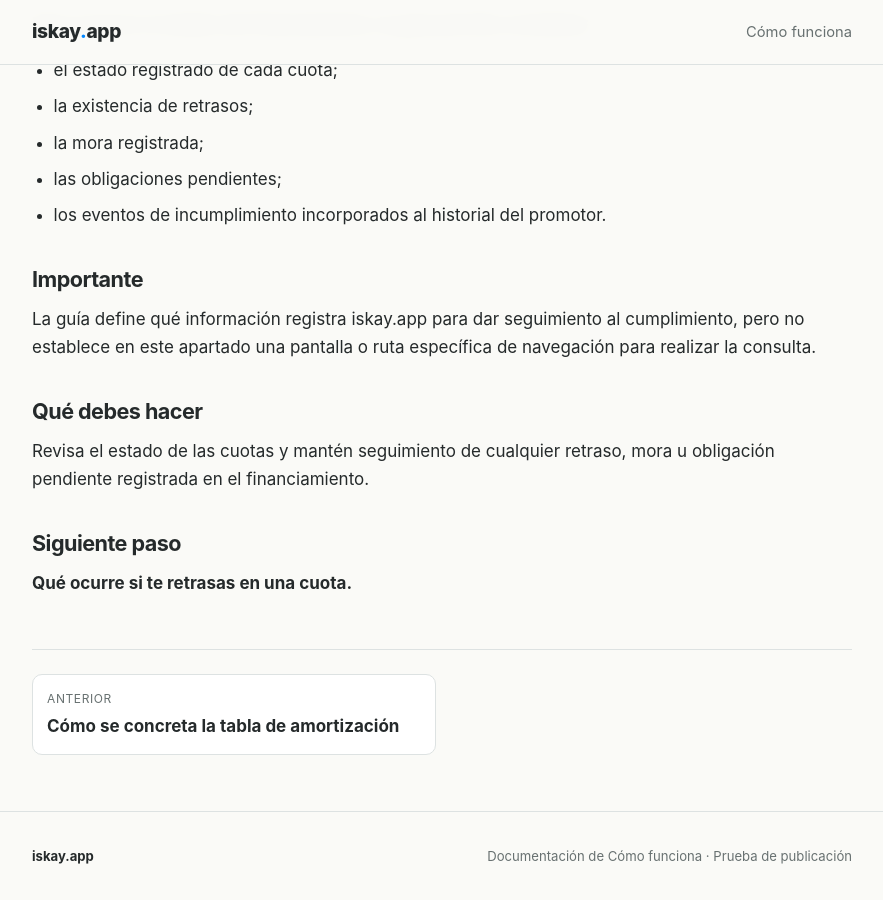
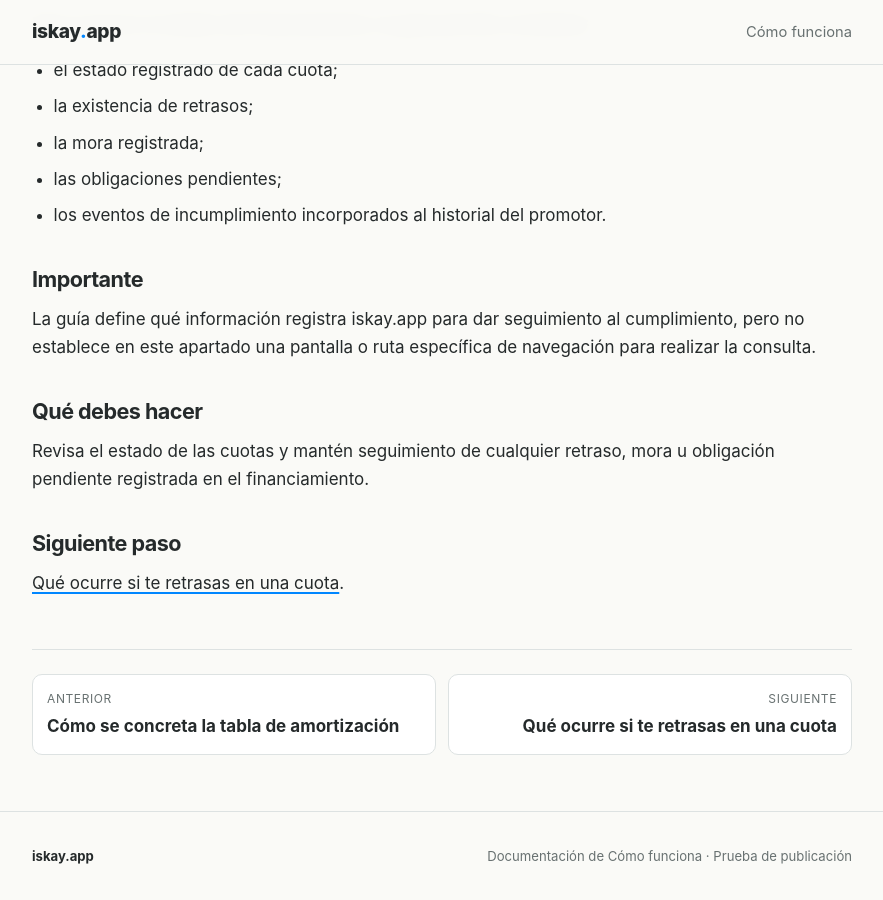
Before and after one commit to iskayApp/como-funciona, a Jekyll site: the page built from ideas/financiamiento-reembolsable/promotores/06-cumple-y-da-seguimiento/29-como-consultar-el-cumplimiento-del-financiamiento.md, in a window 1280 px wide and 900 px high, scrolled down 1313 px. Shown: the whole window, without its empty margins (198-1081 px from the left). Built offline with Jekyll 4.4.1, drawn with Linux system fonts in a browser that asks for light colours; some of the changed lines change nothing that is shown.

Commit message:
docs: enlazar ficha 29 con ficha 30

```diff
--- a/ideas/financiamiento-reembolsable/promotores/06-cumple-y-da-seguimiento/29-como-consultar-el-cumplimiento-del-financiamiento.md
+++ b/ideas/financiamiento-reembolsable/promotores/06-cumple-y-da-seguimiento/29-como-consultar-el-cumplimiento-del-financiamiento.md
@@ -14,6 +14,8 @@ status: "Borrador para revisión"
 reviewed: "2026-11-01"
 prev_url: /financiamiento-reembolsable/promotores/cierre-formalizacion-transferencia/como-se-concreta-la-tabla-de-amortizacion/
 prev_title: "Cómo se concreta la tabla de amortización"
+next_url: /financiamiento-reembolsable/promotores/cumple-y-da-seguimiento/que-ocurre-si-te-retrasas-en-una-cuota/
+next_title: "Qué ocurre si te retrasas en una cuota"
 ---
 
 # Cómo consultar el cumplimiento del financiamiento
@@ -66,4 +68,4 @@ Revisa el estado de las cuotas y mantén seguimiento de cualquier retraso, mora
 
 ## Siguiente paso
 
-**Qué ocurre si te retrasas en una cuota.**
+[Qué ocurre si te retrasas en una cuota]({{ '/financiamiento-reembolsable/promotores/cumple-y-da-seguimiento/que-ocurre-si-te-retrasas-en-una-cuota/' | relative_url }}).
```
